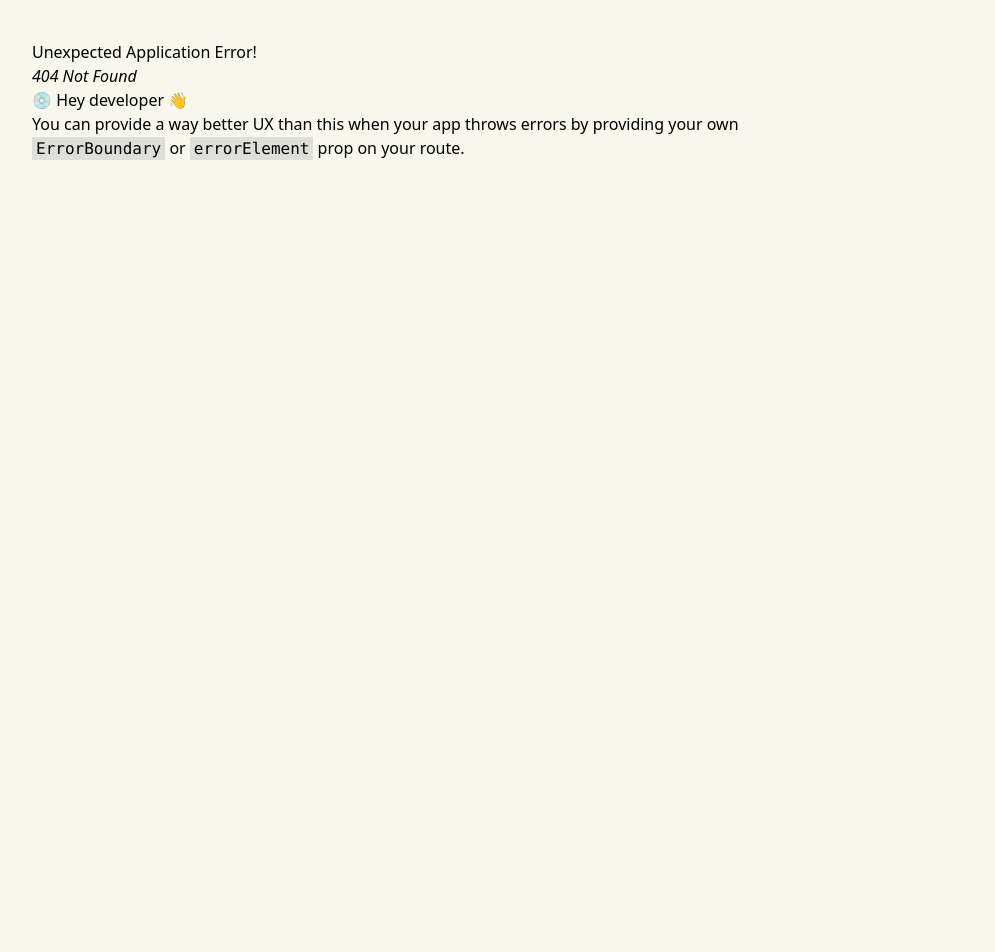
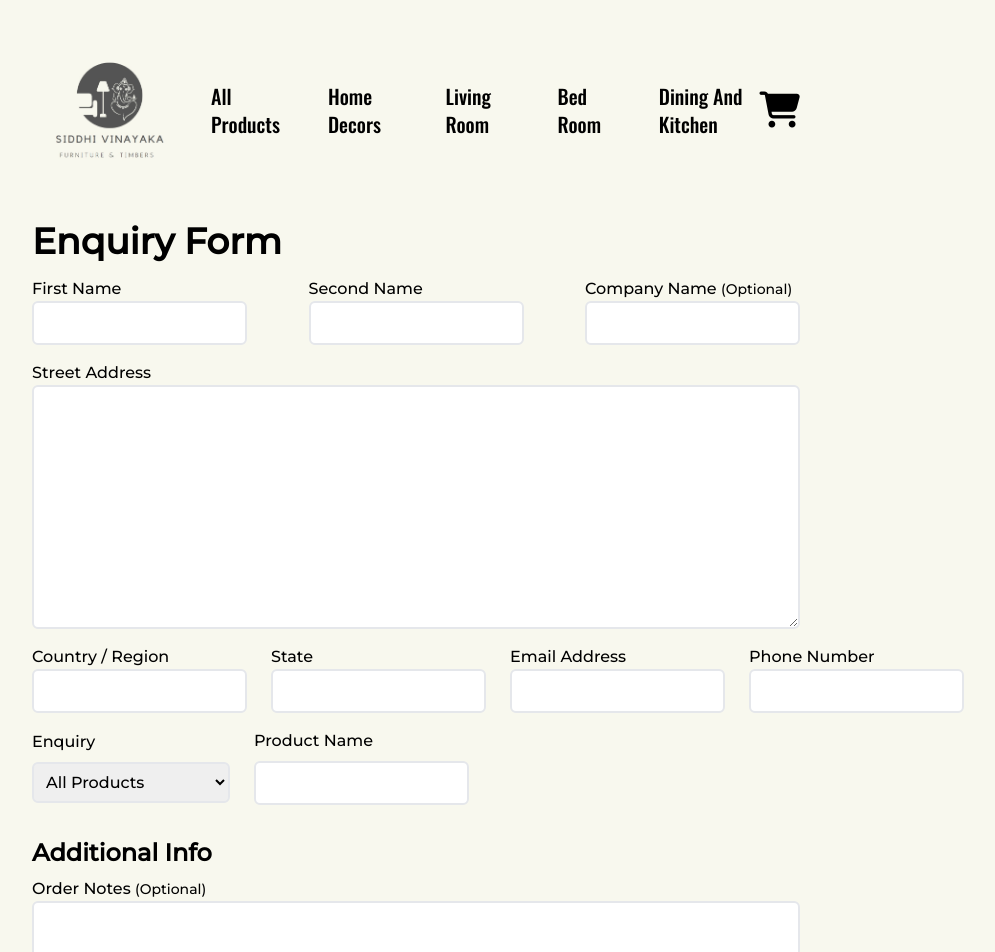
Before and after one commit to Iamsanthosh2203/react-vite, a React (Vite) app: page /react-vite/purchase in a window 1280 px wide. Before the commit this address had no page. Shown: the top 952 px of the page, without its empty margins (224-1219 px from the left). Before the commit the page ends 800 px from the top, so only its background shows below. Built offline with nearby package versions, Linux system fonts and the light colour scheme.

Commit message:
updated-1

```diff
--- a/index.html
+++ b/index.html
@@ -16,6 +16,12 @@
       integrity="sha512-z3gLpd7yknf1YoNbCzqRKc4qyor8gaKU1qmn+CShxbuBusANI9QpRohGBreCFkKxLhei6S9CQXFEbbKuqLg0DA=="
       crossorigin="anonymous"
       referrerpolicy="no-referrer"
+    />
+    <link rel="preconnect" href="https://fonts.googleapis.com" />
+    <link rel="preconnect" href="https://fonts.gstatic.com" crossorigin />
+    <link
+      href="https://fonts.googleapis.com/css2?family=Montserrat:wght@500&display=swap"
+      rel="stylesheet"
     />
     <title>Vite + React</title>
     <script type="text/javascript">
@@ -38,7 +44,7 @@
     </script>
   </head>
   <body>
-    <div id="root" class="px-4 md:px-64 pt-10"></div>
+    <div id="root" class="px-4 xl:px-64 md:px-20 pt-10"></div>
     <script type="module" src="/src/main.jsx"></script>
   </body>
 </html>
--- a/src/constant/Nav.jsx
+++ b/src/constant/Nav.jsx
@@ -6,20 +6,23 @@ function Nav() {
     <nav className="block md:flex justify-center md:justify-between items-center mb-10">
       <div className="flex justify-center gap-6 items-center">
         <Link href="/react-vite/">
-          <img width={"150px"} src={logo} alt="logo" />
+          <img width={"200px"} src={logo} alt="logo" />
         </Link>
-        <ul className="hidden md:flex gap-12 font-oswald font-thin">
+        <ul className="hidden md:flex gap-12 text-xl font-oswald font-thin">
           <li>
             <Link to="/react-vite/products">All Products</Link>
           </li>
           <li>
-            <Link to="/react-vite/sofa">Sofa</Link>
+            <Link to="/react-vite/sofa">Home Decors</Link>
           </li>
           <li>
-            <Link to="/react-vite/chair">Chair</Link>
+            <Link to="/react-vite/chair">Living Room</Link>
           </li>
           <li>
-            <Link to="/react-vite/table">Table</Link>
+            <Link to="/react-vite/table">Bed Room</Link>
+          </li>
+          <li>
+            <Link to="/react-vite/table">Dining And Kitchen</Link>
           </li>
         </ul>
       </div>
--- a/src/pages/Chair.jsx
+++ b/src/pages/Chair.jsx
@@ -1,3 +1,4 @@
+import { Link } from "react-router-dom";
 import Footer from "../constant/Footer";
 import { data } from "../data/data";
 
@@ -15,13 +16,15 @@ function ChairProducts() {
 
   return (
     <section className="flex flex-col items-center justify-between mb-10">
-      <h2 className="text-center text-3xl">Our Latest Products</h2>
+      <h1 className="text-center text-4xl mb-4">Living Room Accessories</h1>
+      <h2 className="text-center text-2xl">Our Latest Products</h2>
       <div className="w-[20%] h-[1px] bg-black"></div>
 
       <div className="my-12 flex justify-center">
         <div className="grid grid-cols-1 md:grid-cols-3">
           {chairProducts.map((product) => (
-            <div
+            <Link
+              to={`/react-vite/description/${product.id}`}
               className="mx-8 h-80 w-64 md:w-80 hover:cursor-pointer my-8"
               key={product.id}
             >
@@ -41,7 +44,7 @@ function ChairProducts() {
                 <p className="font-thin">{product.title}</p>
                 <p className="font-bold">${product.price.toFixed(2)}</p>
               </div>
-            </div>
+            </Link>
           ))}
         </div>
       </div>
--- /dev/null
+++ b/src/pages/Description.jsx
@@ -0,0 +1,53 @@
+import { Link, useParams } from "react-router-dom";
+import { data } from "../data/data";
+
+import Footer from "../constant/Footer";
+
+function Description() {
+  // Get the currentProduct value from URL parameters
+
+  const { productId } = useParams();
+
+  const dataRender = data[productId - 1];
+
+  return (
+    <div>
+      {productId ? (
+        <>
+          <div className="flex px-10 flex-col md:flex-row justify-around">
+            <div className="h-[60vh] basis-[50%]">
+              <img
+                className="h-full"
+                src={dataRender.image}
+                alt={dataRender.title}
+              />
+            </div>
+
+            <div className="flex flex-col items-center md:items-start basis-[50%] h-full ">
+              <h1 className="font-oswald text-4xl my-6 text-center">
+                {dataRender.title}
+              </h1>
+              <h2 className="font-serif text-lg">{dataRender.category}</h2>
+              <p className="text-xl my-6">{dataRender.content}</p>
+              <p className="text-xl italic font-serif mb-4">
+                ${dataRender.price}
+              </p>
+
+              <Link
+                to={`/react-vite/purchase/`}
+                className="my-4 px-4 py-2 bg-black text-white hover:text-black hover:bg-red-400 duration-200 w-1/2"
+              >
+                Purchase Product
+              </Link>
+            </div>
+          </div>
+        </>
+      ) : (
+        <></>
+      )}
+
+      {productId ? <Footer /> : <></>}
+    </div>
+  );
+}
+export default Description;
--- a/src/pages/Home.jsx
+++ b/src/pages/Home.jsx
@@ -35,7 +35,7 @@ function Main() {
         backgroundPosition: "100% 100%",
         backgroundRepeat: "no-repeat",
       }}
-      className="h-[55vh] p-10 md:p-32 mb-7"
+      className="min-[h-[55vh]]: p-10 md:p-32 mb-7"
       data-aos="fade-up"
     >
       <h1
@@ -67,14 +67,14 @@ function Section1() {
       />
 
       <div
-        className="w-full bg-black p-8 md:p-28 text-white flex flex-col"
+        className="w-full bg-black p-8 md:p-28 lg:p-14 text-white flex flex-col"
         data-aos="fade-left"
       >
         <h2 className="text-bold font-oswald text-5xl">Chair Collection !</h2>
 
         <p className="text-lg mt-5">Launch Offer 15% off!</p>
 
-        <button className="bg-white text-black border px-8 py-4 mt-8 hover:bg-black hover:text-white duration-300 w-full text-center md:w-[40%]">
+        <button className="bg-white text-black border px-8 py-4 mt-8 hover:bg-black hover:text-white duration-300 w-full text-center md:w-[40%] lg:w-[60%]">
           View Collections
         </button>
       </div>
@@ -86,14 +86,14 @@ function Section2() {
   return (
     <section className="flex md:flex-row flex-col-reverse gap-5 mb-5">
       <div
-        className="w-full bg-black p-8 md:p-28 text-white flex flex-col"
+        className="w-full bg-black p-8 md:p-28 lg:p-14 text-white flex flex-col"
         data-aos="fade-left"
       >
         <h2 className="text-bold font-oswald text-5xl">Modern Collection !</h2>
 
         <p className="text-lg mt-5">New Season Stock</p>
 
-        <button className="bg-white text-black border px-8 py-4 mt-8 hover:bg-black hover:text-white duration-300 w-full text-center md:w-[40%]">
+        <button className="bg-white text-black border px-8 py-4 mt-8 hover:bg-black hover:text-white duration-300 w-full text-center md:w-[40%] lg:w-[60%]">
           View Collections
         </button>
       </div>
@@ -157,7 +157,7 @@ function Section4() {
     >
       <h2 className="text-5xl font-bold text-amber-800">Sale!</h2>
       <p>10% Off On All Products!</p>
-      <button className="bg-white text-black border px-8 py-4 mt-8 hover:bg-black hover:text-white duration-300 w-full md:w-[20%]">
+      <button className="bg-white text-black border px-8 py-4 mt-8 hover:bg-black hover:text-white duration-300 w-full md:w-[40%] xl:w-[20%]">
         View Collections
       </button>
     </section>
--- a/src/pages/Products.jsx
+++ b/src/pages/Products.jsx
@@ -1,19 +1,28 @@
+import { Link } from "react-router-dom";
 import Footer from "../constant/Footer";
 import { data } from "../data/data";
+import Description from "./Description";
+import { useParams } from "react-router-dom";
 
 function Products() {
+  const { handleProductClick, currentProduct } = useParams();
   return (
     <>
-      <AllProducts />
+      <AllProducts
+        handleProductClick={handleProductClick}
+        currentProduct={currentProduct}
+      />
       <Footer />
+      <Description currentProduct={currentProduct} />
     </>
   );
 }
 
-function AllProducts() {
+function AllProducts({ handleProductClick }) {
   return (
     <section className="flex flex-col items-center justify-between mb-10">
       <h2 className="text-center text-xl md:text-3xl">Our Latest Products</h2>
+
       <div className="w-[20%] h-[1px] bg-black"></div>
 
       <div className="my-12 flex justify-center">
@@ -22,6 +31,12 @@ function AllProducts() {
             <div
               className="mx-3 md:mx-8 h-80 w-64 md:w-80 hover:cursor-pointer my-8"
               key={product.id}
+            >
+              {/* Link to Item Description */}
+              <Link
+                to={`/react-vite/description/${product.id}`}
+                style={{ textDecoration: "none" }}
+                onClick={() => handleProductClick(product)}
               >
                 {/* Image */}
                 <div
@@ -39,6 +54,7 @@ function AllProducts() {
                   <p className="font-thin">{product.title}</p>
                   <p className="font-bold">${product.price.toFixed(2)}</p>
                 </div>
+              </Link>
             </div>
           ))}
         </div>
--- /dev/null
+++ b/src/pages/Purchase.jsx
@@ -0,0 +1,137 @@
+import Footer from "../constant/Footer";
+
+function Purchase() {
+  return (
+    <>
+      <form className="font-montserrat">
+        <h1 className="text-4xl font-bold mb-4">Enquiry Form</h1>
+
+        <div className="flex justify-between">
+          <div className="flex flex-col mb-4">
+            <label htmlFor="fname">First Name</label>
+            <input
+              className="px-2 py-2 border-2 rounded-md"
+              type="text"
+              id="fname"
+            />
+          </div>
+          <div className="flex flex-col mb-4">
+            <label htmlFor="sname">Second Name</label>
+            <input
+              className="px-2 py-2 border-2 rounded-md"
+              type="text"
+              id="sname"
+            />
+          </div>
+          <div className="flex flex-col mb-4">
+            <label htmlFor="compname">
+              Company Name <span className="text-sm">(Optional)</span>
+            </label>
+            <input
+              className="px-2 py-2 border-2 rounded-md"
+              type="text"
+              id="compname"
+            />
+          </div>
+        </div>
+
+        <div className="flex flex-col mb-4">
+          <label htmlFor="address">Street Address</label>
+
+          <textarea
+            name=""
+            id=""
+            cols="30"
+            rows="10"
+            className="border-2 rounded-md"
+          ></textarea>
+        </div>
+
+        <div className="flex gap-6 justify-between">
+          <div className="flex flex-col mb-4">
+            <label htmlFor="country">Country / Region</label>
+            <input
+              className="px-2 py-2 border-2 rounded-md"
+              type="text"
+              id="country"
+            />
+          </div>
+          <div className="flex flex-col mb-4">
+            <label htmlFor="state">State</label>
+            <input
+              className="px-2 py-2 border-2 rounded-md"
+              type="text"
+              id="state"
+            />
+          </div>
+          <div className="flex flex-col mb-4">
+            <label htmlFor="email">Email Address</label>
+            <input
+              className="px-2 py-2 border-2 rounded-md"
+              type="email"
+              id="email"
+            />
+          </div>
+          <div className="flex flex-col mb-4">
+            <label htmlFor="compname">Phone Number</label>
+            <input
+              className="px-2 py-2 border-2 rounded-md"
+              type="number"
+              id="phone"
+            />
+          </div>
+        </div>
+
+        <div className="flex gap-6 mb-4 items-center">
+          <div className="flex flex-col mb-4">
+            <label htmlFor="enquiry">Enquiry</label>
+            <select
+              name=""
+              id="enquiry"
+              className="p-2 rounded-md mt-2 border-2"
+            >
+              <option value="">All Products</option>
+              <option value="">Home Decors</option>
+              <option value="">Living Room</option>
+              <option value="">Bed Room</option>
+              <option value="">Dining and Kitchen</option>
+            </select>
+          </div>
+
+          <div className="flex flex-col mb-4">
+            <label htmlFor="product">Product Name</label>
+            <input
+              className="p-2 rounded-md mt-2 border-2"
+              type="text"
+              id="product"
+            />
+          </div>
+        </div>
+
+        <div className="flex flex-col">
+          <h2 className="font-bold text-2xl mb-2">Additional Info</h2>
+
+          <label htmlFor="orderNotes">
+            Order Notes <span className="text-sm">(Optional)</span>
+          </label>
+
+          <textarea
+            className="border-2 rounded-md"
+            id="orderNotes"
+            cols="30"
+            rows="10"
+          ></textarea>
+        </div>
+
+        <div className="flex justify-center">
+          <button className="px-4 py-2 bg-black text-white hover:text-black mt-4 hover:bg-red-400 duration-150 w-[30%]">
+            Submit
+          </button>
+        </div>
+      </form>
+      <Footer />
+    </>
+  );
+}
+
+export default Purchase;
--- a/src/pages/Sofa.jsx
+++ b/src/pages/Sofa.jsx
@@ -1,3 +1,4 @@
+import { Link } from "react-router-dom";
 import Footer from "../constant/Footer";
 import { data } from "../data/data";
 
@@ -15,13 +16,15 @@ function SofaProducts() {
 
   return (
     <section className="flex flex-col items-center justify-between mb-10">
-      <h2 className="text-center text-3xl">Our Latest Products</h2>
+      <h1 className="text-center text-4xl mb-4">Home Accessories</h1>
+      <h2 className="text-center text-2xl">Our Latest Products</h2>
       <div className="w-[20%] h-[1px] bg-black"></div>
 
       <div className="my-12 flex justify-center">
         <div className="grid grid-cols-1 md:grid-cols-3">
           {sofaProducts.map((product) => (
-            <div
+            <Link
+              to={`/react-vite/description/${product.id}`}
               className="mx-8 h-80 w-64 md:w-80 hover:cursor-pointer my-8"
               key={product.id}
             >
@@ -41,7 +44,7 @@ function SofaProducts() {
                 <p className="font-thin">{product.title}</p>
                 <p className="font-bold">${product.price.toFixed(2)}</p>
               </div>
-            </div>
+            </Link>
           ))}
         </div>
       </div>
--- a/src/pages/Table.jsx
+++ b/src/pages/Table.jsx
@@ -1,3 +1,4 @@
+import { Link } from "react-router-dom";
 import Footer from "../constant/Footer";
 import { data } from "../data/data";
 
@@ -15,13 +16,15 @@ function TabelProducts() {
 
   return (
     <section className="flex flex-col items-center justify-between mb-10">
-      <h2 className="text-center text-3xl">Our Latest Products</h2>
+      <h1 className="text-center text-4xl mb-4">Bed Room Accessories</h1>
+      <h2 className="text-center text-2xl">Our Latest Products</h2>
       <div className="w-[20%] h-[1px] bg-black"></div>
 
       <div className="my-12 flex justify-center">
         <div className="grid grid-cols-1 md:grid-cols-3">
           {chairProducts.map((product) => (
-            <div
+            <Link
+              to={`/react-vite/description/${product.id}`}
               className="mx-8 h-80 w-64 md:w-80 hover:cursor-pointer my-8"
               key={product.id}
             >
@@ -41,7 +44,7 @@ function TabelProducts() {
                 <p className="font-thin">{product.title}</p>
                 <p className="font-bold">${product.price.toFixed(2)}</p>
               </div>
-            </div>
+            </Link>
           ))}
         </div>
       </div>
--- a/tailwind.config.js
+++ b/tailwind.config.js
@@ -5,6 +5,7 @@ export default {
     extend: {
       fontFamily: {
         oswald: "Oswald",
+        montserrat: "Montserrat",
       },
       colors: {
         footer: "rgb(58, 58, 58)",
```
Also changed, not shown: src/data/data.js (+144 -91 lines), src/main.jsx (+10 -0 lines). Lines whose indentation alone changed are shown as unchanged.
